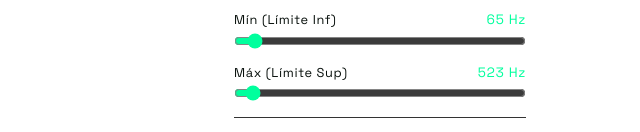
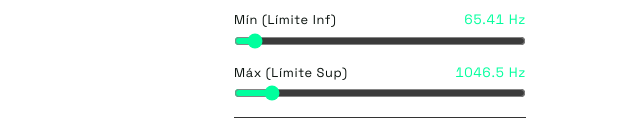
Before and after one commit to lowpez/catalina-web, a plain HTML site: page index.html in a window 1280 px wide. Shown: the part 820-952 px from the top of the page, 640-1280 px from the left. Drawn offline with Linux system fonts and the light colour scheme.

Commit message:
fix: sincronizar posición visual de sliders al recargar la página
- Agregar función syncSlidersInitialState() ejecutada en DOMContentLoaded
- Forzar la actualización del atributo 'value' de los inputs range para que coincidan con el estado interno de JavaScript
- Resolver el bug donde el navegador restauraba la posición visual antigua del slider (por historial/autocompletado), creando una discrepancia con el valor real en uso (ej. visualmente 7.1s pero lógicamente 2.0s)
- Afecta a: Velocidad, Frecuencia Min/Max, Filtro, Volumen y Scrub"

```diff
--- a/assets/css/styles.css
+++ b/assets/css/styles.css
@@ -239,7 +239,7 @@ button {
     text-transform: uppercase;
     font-size: 0.85rem;
 }
-button:hover { background: #33ffb5; /*transform: translateY(-1px);*/ }
+button:hover { background: #33ffb5;  color: var(--text); /*transform: translateY(-1px);*/ }
 button:disabled { background: #333; color: #666; cursor: not-allowed; transform: none; }
 button.secondary { background: var(--secondary-bg); border: 1px solid var(--secondary-bg); color: var(--text); }
 button.secondary:hover { background: var(--accent-dim); }
--- a/assets/js/script.js
+++ b/assets/js/script.js
@@ -1,8 +1,12 @@
 /**
- * CATALINA WEB - Core Engine (Fase 3.9 - Random Geométrico Estable)
- * Base: Versión Funcional 3.7
- * Mejora Crítica: El modo Random ahora mapea la posición VERTICAL del trazo
- * hacia la altura tonal (Agudos/Graves), haciendo que cada dibujo tenga una "voz" única.
+ * CATALINA WEB - Core Engine (Fase 3.9 - Random Geométrico Estable + Sync UI)
+ *
+ * MEJORAS CLAVE:
+ * 1. Modo Random ahora usa "Centroide Vertical": Si el cursor cae arriba del dibujo, suena agudo; abajo, grave.
+ *    Esto hace que la melodía dependa realmente de la forma geométrica de la imagen.
+ * 2. Corrección de Bug: Se arregló el error 'lfo is not defined' en initAudio().
+ * 3. Sincronización UI: Al cargar la página, los sliders se fuerzan a mostrar el valor real del estado,
+ *    evitando discrepancias visuales causadas por el autocompletado/restauración del navegador.
  */
 
 // --- CONFIGURACIÓN Y ESTADO ---
@@ -767,3 +771,40 @@ scrubSlider.addEventListener('touchend', () => {
         state.startTime = state.audioCtx.currentTime - (progress * state.durationSec);
     }
 });
+
+// --- SINCRONIZACIÓN INICIAL DE SLIDERS (FIX UI BUG) ---
+// Forzar que los sliders reflejen los valores del estado al cargar
+function syncSlidersInitialState() {
+    // Velocidad
+    const speedSlider = document.getElementById('paramSpeed');
+    speedSlider.value = state.durationSec;
+    document.getElementById('valSpeed').textContent = state.durationSec.toFixed(1) + 's';
+
+    // Frecuencia Mínima
+    const freqMinSlider = document.getElementById('paramFreqMin');
+    freqMinSlider.value = state.freqMin;
+    document.getElementById('valFreqMin').textContent = state.freqMin + ' Hz';
+
+    // Frecuencia Máxima
+    const freqMaxSlider = document.getElementById('paramFreqMax');
+    freqMaxSlider.value = state.freqMax;
+    document.getElementById('valFreqMax').textContent = state.freqMax + ' Hz';
+
+    // Filtro
+    const filterSlider = document.getElementById('paramFilter');
+    filterSlider.value = state.filterAmount * 100;
+    document.getElementById('valFilter').textContent = (state.filterAmount * 100) + '%';
+
+    // Volumen
+    const volSlider = document.getElementById('paramVol');
+    volSlider.value = state.masterVolume * 100;
+    document.getElementById('valVol').textContent = (state.masterVolume * 100) + '%';
+
+    // Scrub (siempre 0 al inicio)
+    const scrubSlider = document.getElementById('paramScrub');
+    scrubSlider.value = 0;
+    document.getElementById('valScrub').textContent = '0%';
+}
+
+// Ejecutar al cargar el DOM
+document.addEventListener('DOMContentLoaded', syncSlidersInitialState);
```
